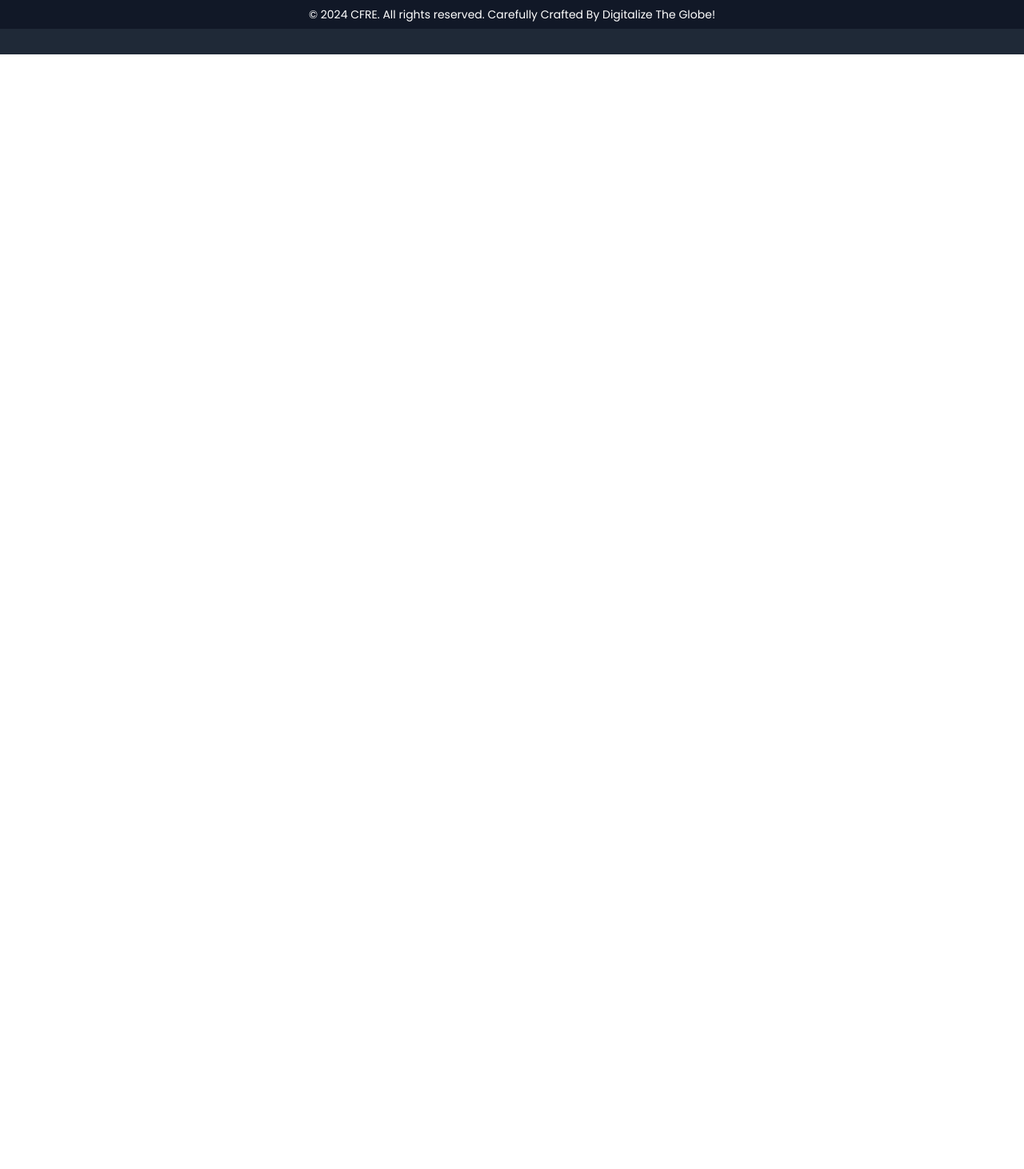
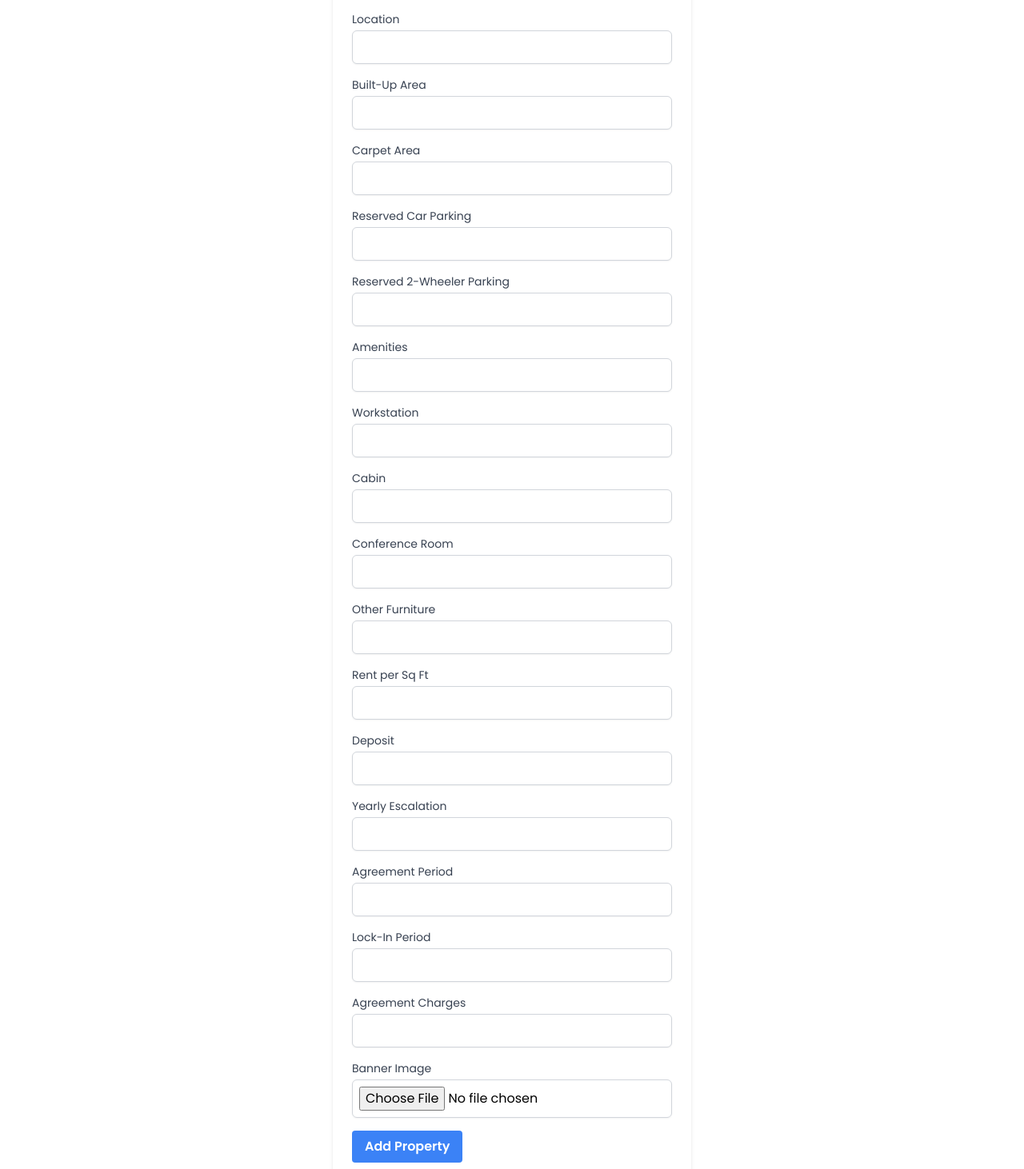
Before and after one commit to Digitalizetheglobe/CFRE-FRONTEND, a React (Create React App) app: page /addproperty in a window 1280 px wide. Shown: the part 468-1930 px from the top of the page at 80% size. Before the commit the page ends 800 px from the top, so only its background shows below. Built offline with nearby package versions, Linux system fonts and the light colour scheme.

Commit message:
property admin

```diff
--- a/package.json
+++ b/package.json
@@ -6,7 +6,7 @@
     "@testing-library/jest-dom": "^5.17.0",
     "@testing-library/react": "^13.4.0",
     "@testing-library/user-event": "^13.5.0",
-    "axios": "^1.7.2",
+    "axios": "^1.7.3",
     "lucide-react": "^0.417.0",
     "react": "^18.3.1",
     "react-dom": "^18.3.1",
--- /dev/null
+++ b/src/AdminDashboard/PropertyPages/AddProperty.jsx
@@ -0,0 +1,174 @@
+import React, { useState } from 'react';
+import axios from 'axios';
+
+const AddProperty = () => {
+  const [formData, setFormData] = useState({
+    buildingName: '',
+    unitNumber: '',
+    floor: '',
+    location: '',
+    builtUpArea: '',
+    carpetArea: '',
+    reservedCarParking: '',
+    reserved2WheelerParking: '',
+    amenities: '',
+    workstation: '',
+    cabin: '',
+    conferenceRoom: '',
+    otherFurniture: '',
+    rentPerSqFt: '',
+    deposit: '',
+    yearlyEscalation: '',
+    agreementPeriod: '',
+    lockInPeriod: '',
+    agreementCharges: '',
+    bannerImage: null,
+  });
+
+  const handleChange = (e) => {
+    const { name, value } = e.target;
+    setFormData({
+      ...formData,
+      [name]: value,
+    });
+  };
+
+  const handleFileChange = (e) => {
+    setFormData({
+      ...formData,
+      bannerImage: e.target.files[0],
+    });
+  };
+
+  const handleSubmit = async (e) => {
+    e.preventDefault();
+    const data = new FormData();
+    Object.keys(formData).forEach((key) => {
+      data.append(key, formData[key]);
+    });
+
+    try {
+      const response = await axios.post('http://localhost:8000/properties/rent', data, {
+        headers: {
+          'Content-Type': 'multipart/form-data',
+        },
+      });
+      console.log('Property added successfully:', response.data);
+    } catch (error) {
+      console.error('There was an error adding the property:', error);
+    }
+  };
+
+  return (
+    <div className="max-w-md mx-auto mt-10 p-6 bg-white shadow-md rounded-md">
+      <h2 className="text-2xl font-bold mb-6">Add New Property</h2>
+      <form onSubmit={handleSubmit} encType="multipart/form-data">
+        <div className="mb-4">
+          <label className="block text-sm font-medium text-gray-700" htmlFor="buildingName">Building Name</label>
+          <input type="text" name="buildingName" id="buildingName" className="mt-1 block w-full border border-gray-300 rounded-md shadow-sm p-2" value={formData.buildingName} onChange={handleChange} required />
+        </div>
+
+        <div className="mb-4">
+          <label className="block text-sm font-medium text-gray-700" htmlFor="unitNumber">Unit Number</label>
+          <input type="text" name="unitNumber" id="unitNumber" className="mt-1 block w-full border border-gray-300 rounded-md shadow-sm p-2" value={formData.unitNumber} onChange={handleChange} required />
+        </div>
+
+        <div className="mb-4">
+          <label className="block text-sm font-medium text-gray-700" htmlFor="floor">Floor</label>
+          <input type="text" name="floor" id="floor" className="mt-1 block w-full border border-gray-300 rounded-md shadow-sm p-2" value={formData.floor} onChange={handleChange} required />
+        </div>
+
+        <div className="mb-4">
+          <label className="block text-sm font-medium text-gray-700" htmlFor="location">Location</label>
+          <input type="text" name="location" id="location" className="mt-1 block w-full border border-gray-300 rounded-md shadow-sm p-2" value={formData.location} onChange={handleChange} required />
+        </div>
+
+        <div className="mb-4">
+          <label className="block text-sm font-medium text-gray-700" htmlFor="builtUpArea">Built-Up Area</label>
+          <input type="text" name="builtUpArea" id="builtUpArea" className="mt-1 block w-full border border-gray-300 rounded-md shadow-sm p-2" value={formData.builtUpArea} onChange={handleChange} required />
+        </div>
+
+        <div className="mb-4">
+          <label className="block text-sm font-medium text-gray-700" htmlFor="carpetArea">Carpet Area</label>
+          <input type="text" name="carpetArea" id="carpetArea" className="mt-1 block w-full border border-gray-300 rounded-md shadow-sm p-2" value={formData.carpetArea} onChange={handleChange} required />
+        </div>
+
+        <div className="mb-4">
+          <label className="block text-sm font-medium text-gray-700" htmlFor="reservedCarParking">Reserved Car Parking</label>
+          <input type="text" name="reservedCarParking" id="reservedCarParking" className="mt-1 block w-full border border-gray-300 rounded-md shadow-sm p-2" value={formData.reservedCarParking} onChange={handleChange} required />
+        </div>
+
+        <div className="mb-4">
+          <label className="block text-sm font-medium text-gray-700" htmlFor="reserved2WheelerParking">Reserved 2-Wheeler Parking</label>
+          <input type="text" name="reserved2WheelerParking" id="reserved2WheelerParking" className="mt-1 block w-full border border-gray-300 rounded-md shadow-sm p-2" value={formData.reserved2WheelerParking} onChange={handleChange} required />
+        </div>
+
+        <div className="mb-4">
+          <label className="block text-sm font-medium text-gray-700" htmlFor="amenities">Amenities</label>
+          <input type="text" name="amenities" id="amenities" className="mt-1 block w-full border border-gray-300 rounded-md shadow-sm p-2" value={formData.amenities} onChange={handleChange} required />
+        </div>
+
+        <div className="mb-4">
+          <label className="block text-sm font-medium text-gray-700" htmlFor="workstation">Workstation</label>
+          <input type="text" name="workstation" id="workstation" className="mt-1 block w-full border border-gray-300 rounded-md shadow-sm p-2" value={formData.workstation} onChange={handleChange} required />
+        </div>
+
+        <div className="mb-4">
+          <label className="block text-sm font-medium text-gray-700" htmlFor="cabin">Cabin</label>
+          <input type="text" name="cabin" id="cabin" className="mt-1 block w-full border border-gray-300 rounded-md shadow-sm p-2" value={formData.cabin} onChange={handleChange} required />
+        </div>
+
+        <div className="mb-4">
+          <label className="block text-sm font-medium text-gray-700" htmlFor="conferenceRoom">Conference Room</label>
+          <input type="text" name="conferenceRoom" id="conferenceRoom" className="mt-1 block w-full border border-gray-300 rounded-md shadow-sm p-2" value={formData.conferenceRoom} onChange={handleChange} required />
+        </div>
+
+        <div className="mb-4">
+          <label className="block text-sm font-medium text-gray-700" htmlFor="otherFurniture">Other Furniture</label>
+          <input type="text" name="otherFurniture" id="otherFurniture" className="mt-1 block w-full border border-gray-300 rounded-md shadow-sm p-2" value={formData.otherFurniture} onChange={handleChange} required />
+        </div>
+
+        <div className="mb-4">
+          <label className="block text-sm font-medium text-gray-700" htmlFor="rentPerSqFt">Rent per Sq Ft</label>
+          <input type="text" name="rentPerSqFt" id="rentPerSqFt" className="mt-1 block w-full border border-gray-300 rounded-md shadow-sm p-2" value={formData.rentPerSqFt} onChange={handleChange} required />
+        </div>
+
+        <div className="mb-4">
+          <label className="block text-sm font-medium text-gray-700" htmlFor="deposit">Deposit</label>
+          <input type="text" name="deposit" id="deposit" className="mt-1 block w-full border border-gray-300 rounded-md shadow-sm p-2" value={formData.deposit} onChange={handleChange} required />
+        </div>
+
+        <div className="mb-4">
+          <label className="block text-sm font-medium text-gray-700" htmlFor="yearlyEscalation">Yearly Escalation</label>
+          <input type="text" name="yearlyEscalation" id="yearlyEscalation" className="mt-1 block w-full border border-gray-300 rounded-md shadow-sm p-2" value={formData.yearlyEscalation} onChange={handleChange} required />
+        </div>
+
+        <div className="mb-4">
+          <label className="block text-sm font-medium text-gray-700" htmlFor="agreementPeriod">Agreement Period</label>
+          <input type="text" name="agreementPeriod" id="agreementPeriod" className="mt-1 block w-full border border-gray-300 rounded-md shadow-sm p-2" value={formData.agreementPeriod} onChange={handleChange} required />
+        </div>
+
+        <div className="mb-4">
+          <label className="block text-sm font-medium text-gray-700" htmlFor="lockInPeriod">Lock-In Period</label>
+          <input type="text" name="lockInPeriod" id="lockInPeriod" className="mt-1 block w-full border border-gray-300 rounded-md shadow-sm p-2" value={formData.lockInPeriod} onChange={handleChange} required />
+        </div>
+
+        <div className="mb-4">
+          <label className="block text-sm font-medium text-gray-700" htmlFor="agreementCharges">Agreement Charges</label>
+          <input type="text" name="agreementCharges" id="agreementCharges" className="mt-1 block w-full border border-gray-300 rounded-md shadow-sm p-2" value={formData.agreementCharges} onChange={handleChange} required />
+        </div>
+
+        <div className="mb-4">
+          <label className="block text-sm font-medium text-gray-700" htmlFor="bannerImage">Banner Image</label>
+          <input type="file" name="bannerImage" id="bannerImage" className="mt-1 block w-full border border-gray-300 rounded-md shadow-sm p-2" onChange={handleFileChange} />
+        </div>
+
+        <button type="submit" className="bg-blue-500 hover:bg-blue-700 text-white font-bold py-2 px-4 rounded">
+          Add Property
+        </button>
+      </form>
+    </div>
+  );
+};
+
+export default AddProperty;
--- a/src/App.js
+++ b/src/App.js
@@ -11,6 +11,8 @@
 import Rent from './Components/Rent/rent';
 import Office from './Components/Office/office';
 import Showroom from './Components/Showroom/Showroom';
+import AddProperty from './AdminDashboard/PropertyPages/AddProperty';
+
 
 function App() {
   return (
@@ -18,6 +20,7 @@
       <Header />
       <MainContent />
       <Footer />
+
     </Router>
   );
 }
@@ -37,6 +40,7 @@
         <Route path="/rent" element={<Rent />} />
         <Route path="/office" element={<Office/>} />
         <Route path="/showroom" element={<Showroom />} />
+        <Route path='/addproperty' element={<AddProperty />} />
       </Routes>
       {isHomePage && <CategoryCarousel />}
     </main>
```
Also changed, not shown: src/AdminDashboard/Login.jsx (added), 1 other file (tests, documents, lock files or other folders).
